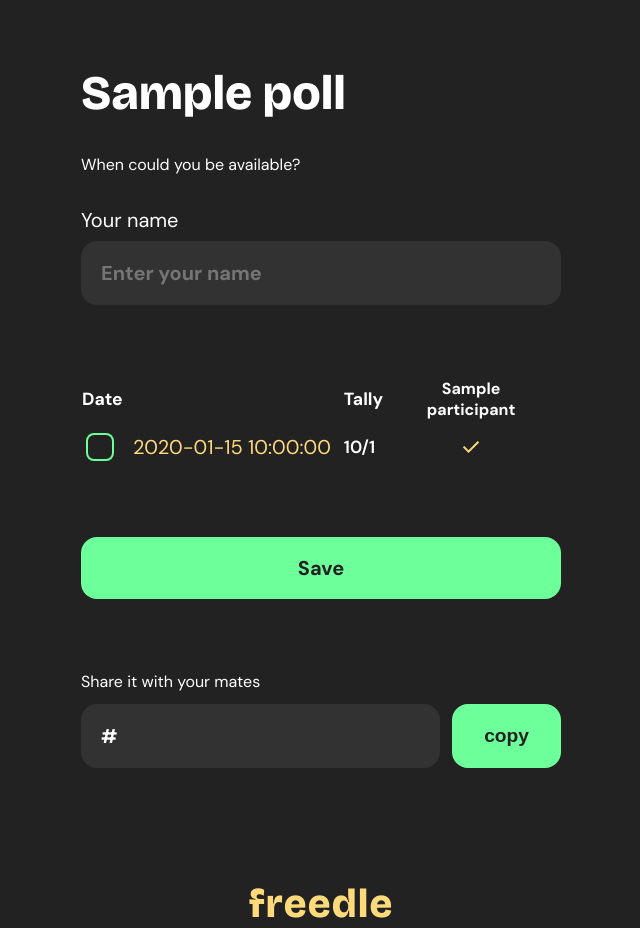
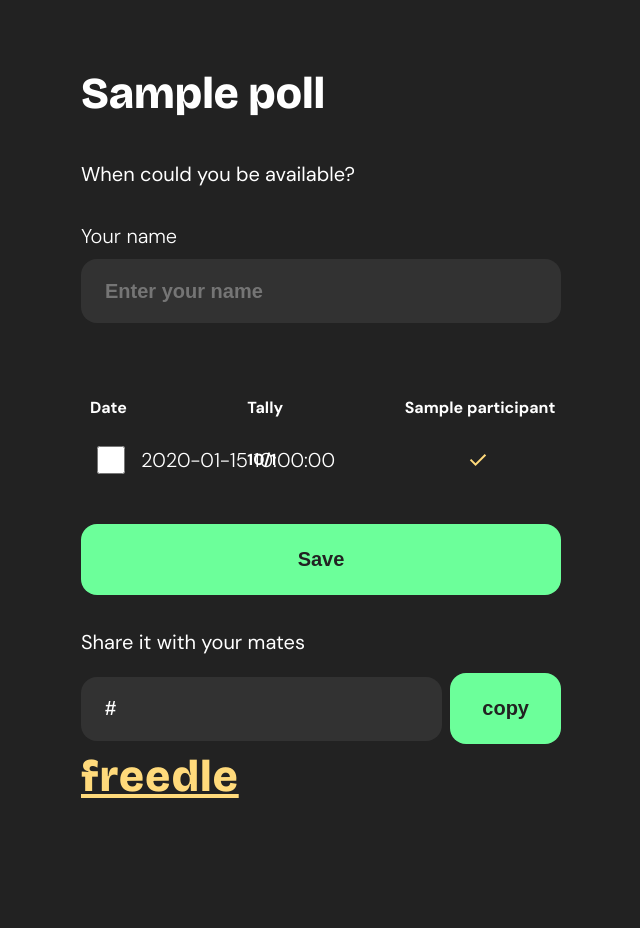
Before and after one commit to vexalist/freedle, a Flask app: template app/templates/poll_response.html in a window 1280 px wide; the page is wider, and only the part inside the window is pictured. Shown: that part, without its empty margins (319-959 px from the left). After the commit the page ends 798 px from the top of that part, so only its background shows below. Run offline with Flask 3, Linux system fonts and the light colour scheme; tables that the repository leaves empty hold one stand-in row (values such as "Sample post"); the template is opened without the code that fills it: values that come from a table or form of the project are taken from there, most other values are stand-ins (such as "Sample title", 1, 10 or a date in 2020).

Commit message:
refactor: implement consistent styling and BEM methodology - Add new styles.css with organized styles and CSS custom properties - Update HTML templates to use semantic class names - Remove inline styles and follow BEM conventions - Update implementation checklist

```diff
--- /dev/null
+++ b/app/static/styles.css
@@ -0,0 +1,364 @@
+/*
+ * Freedle - Main Stylesheet
+ * Organized by component and following BEM naming convention
+ */
+
+/* ==========================================================================
+   Variables & Base Styles
+   ========================================================================== */
+@import url('https://fonts.googleapis.com/css2?family=Bricolage+Grotesque:opsz,wght@12..96,200..800&family=DM+Sans:ital,opsz,wght@0,9..40,100..1000;1,9..40,100..1000&display=swap');
+
+:root {
+  /* Typography */
+  --font-primary: "DM Sans", Helvetica;
+  --font-display: "Bricolage Grotesque", Helvetica;
+
+  /* Font Sizes */
+  --text-xs: 14px;
+  --text-sm: 16px;
+  --text-base: 20px;
+  --text-lg: 24px;
+  --text-xl: 44px;
+
+  /* Font Weights */
+  --weight-light: 300;
+  --weight-regular: 400;
+  --weight-bold: 700;
+  --weight-black: 800;
+
+  /* Colors */
+  --color-bg: rgba(34, 34, 34, 1);
+  --color-surface: rgba(50, 50, 50, 1);
+  --color-primary: rgba(108, 255, 154, 1);
+  --color-primary-hover: #4be87a;
+  --color-accent: rgba(255, 218, 123, 1);
+  --color-text: #fff;
+  --color-text-muted: rgba(141, 141, 141, 1);
+
+  /* Spacing */
+  --space-xs: 8px;
+  --space-sm: 16px;
+  --space-md: 24px;
+  --space-lg: 32px;
+  --space-xl: 40px;
+
+  /* Layout */
+  --container-width: 480px;
+  --participant-col-width: 60px;
+  --results-col-width: 170px;
+
+  /* Border Radius */
+  --radius-sm: 8px;
+  --radius-md: 16px;
+  --radius-full: 50%;
+}
+
+/* ==========================================================================
+   Base Styles
+   ========================================================================== */
+body {
+  background: var(--color-bg);
+  color: var(--color-text);
+  font-family: var(--font-primary);
+  font-size: var(--text-sm);
+  font-weight: var(--weight-light);
+  margin: 0;
+  padding: 0;
+  line-height: 1.5;
+}
+
+/* ==========================================================================
+   Layout Components
+   ========================================================================== */
+.container {
+  max-width: var(--container-width);
+  margin: 0 auto;
+  padding: var(--space-lg) var(--space-sm) 0;
+}
+
+/* ==========================================================================
+   Typography
+   ========================================================================== */
+.heading {
+  font-family: var(--font-display);
+  font-weight: var(--weight-black);
+  font-size: var(--text-xl);
+  margin-bottom: var(--space-lg);
+}
+
+.heading--home {
+  text-align: center;
+  color: var(--color-accent);
+  margin-top: var(--space-xl);
+  letter-spacing: 1px;
+}
+
+.text {
+  font-family: var(--font-primary);
+  font-size: var(--text-sm);
+  font-weight: var(--weight-light);
+}
+
+.text--large {
+  font-size: var(--text-base);
+  font-weight: var(--weight-regular);
+}
+
+.text--bold {
+  font-weight: var(--weight-bold);
+}
+
+/* ==========================================================================
+   Form Elements
+   ========================================================================== */
+.form__label {
+  display: block;
+  font-size: var(--text-base);
+  margin-bottom: var(--space-xs);
+  margin-top: var(--space-lg);
+}
+
+.form__label--inline {
+  margin: 0;
+  padding: 0;
+}
+
+.form__input {
+  background: var(--color-surface);
+  border-radius: var(--radius-md);
+  padding: var(--space-md);
+  font-size: var(--text-base);
+  font-weight: var(--weight-bold);
+  color: var(--color-text);
+  border: none;
+  width: 100%;
+  margin-bottom: var(--space-lg);
+  height: 64px;
+  box-sizing: border-box;
+}
+
+.form__input--readonly {
+  background: var(--color-surface);
+  cursor: default;
+}
+
+.form__checkbox {
+  width: 28px;
+  height: 28px;
+  accent-color: var(--color-primary);
+  margin: 0;
+  flex-shrink: 0;
+}
+
+/* ==========================================================================
+   Buttons
+   ========================================================================== */
+.btn {
+  display: inline-block;
+  padding: var(--space-md) var(--space-lg);
+  border-radius: var(--radius-md);
+  font-size: var(--text-base);
+  font-weight: var(--weight-bold);
+  text-align: center;
+  cursor: pointer;
+  transition: background-color 0.2s;
+  border: none;
+  text-decoration: none;
+}
+
+.btn--primary {
+  background: var(--color-primary);
+  color: var(--color-bg);
+}
+
+.btn--primary:hover {
+  background: var(--color-primary-hover);
+}
+
+.btn--full {
+  width: 100%;
+}
+
+/* ==========================================================================
+   Calendar Component
+   ========================================================================== */
+.calendar {
+  background: var(--color-surface);
+  border-radius: var(--radius-md);
+  padding: var(--space-md) var(--space-sm) var(--space-lg);
+  margin-bottom: var(--space-lg);
+}
+
+.calendar__header {
+  display: flex;
+  align-items: center;
+  justify-content: space-between;
+  font-weight: var(--weight-bold);
+  margin-bottom: var(--space-sm);
+}
+
+.calendar__nav {
+  background: var(--color-bg);
+  border-radius: var(--radius-full);
+  width: 48px;
+  height: 48px;
+  display: flex;
+  align-items: center;
+  justify-content: center;
+  cursor: pointer;
+  border: none;
+  color: var(--color-text);
+  margin-left: var(--space-xs);
+}
+
+.calendar__table {
+  width: 100%;
+  border-collapse: separate;
+  border-spacing: var(--space-xs);
+  text-align: center;
+  table-layout: fixed;
+}
+
+.calendar__cell {
+  aspect-ratio: 1/1;
+  min-width: 32px;
+  max-width: 48px;
+  border-radius: var(--radius-full);
+  cursor: pointer;
+  text-align: center;
+  vertical-align: middle;
+  padding: 0;
+  box-sizing: border-box;
+  transition: background 0.15s, color 0.15s;
+  overflow: hidden;
+  background: none;
+  height: 44px;
+}
+
+.calendar__cell--selected {
+  background: var(--color-primary);
+  color: var(--color-bg);
+  font-weight: var(--weight-bold);
+}
+
+.calendar__cell--disabled {
+  opacity: 0.5;
+  cursor: not-allowed;
+}
+
+/* ==========================================================================
+   Results Table
+   ========================================================================== */
+.results {
+  margin-top: var(--space-lg);
+}
+
+.results__container {
+  overflow-x: auto;
+  margin: 0 -16px;
+  padding: 0 16px;
+}
+
+.results__table {
+  width: 100%;
+  border-collapse: separate;
+  border-spacing: var(--space-xs);
+  table-layout: fixed;
+}
+
+.results__header {
+  font-weight: var(--weight-bold);
+  text-align: left;
+  padding-bottom: var(--space-xs);
+  white-space: nowrap;
+}
+
+.results__cell {
+  padding: var(--space-xs);
+  text-align: center;
+  white-space: nowrap;
+}
+
+.results__tally {
+  font-weight: var(--weight-bold);
+  margin-top: var(--space-xs);
+}
+
+.results__tally--full {
+  color: var(--color-primary);
+}
+
+.date-option {
+  display: flex;
+  align-items: center;
+  gap: var(--space-sm);
+}
+
+/* ==========================================================================
+   Share Component
+   ========================================================================== */
+.share {
+  margin-top: var(--space-lg);
+}
+
+.share__row {
+  display: flex;
+  gap: var(--space-xs);
+  align-items: center;
+}
+
+.share__row .form__input {
+  margin-bottom: 0;
+}
+
+/* ==========================================================================
+   Utilities
+   ========================================================================== */
+.u-text-center {
+  text-align: center;
+}
+
+.u-mt-lg {
+  margin-top: var(--space-lg);
+}
+
+.u-mb-lg {
+  margin-bottom: var(--space-lg);
+}
+
+.u-mb-sm {
+  margin-bottom: var(--space-sm);
+}
+
+.icon-middle {
+  vertical-align: middle;
+}
+
+/* ==========================================================================
+   Media Queries
+   ========================================================================== */
+@media (max-width: 600px) {
+  .container {
+    padding: var(--space-md) 4px 0;
+  }
+
+  .heading {
+    font-size: 2.2rem;
+  }
+
+  .form__input {
+    font-size: 1.3rem;
+  }
+
+  .calendar__header {
+    font-size: 1.2rem;
+  }
+
+  .btn {
+    font-size: 1.3rem;
+  }
+
+  .heading--home {
+    font-size: 1.5rem;
+  }
+}
--- a/app/templates/poll_response.html
+++ b/app/templates/poll_response.html
@@ -4,46 +4,49 @@
     <meta charset="UTF-8">
     <meta name="viewport" content="width=device-width, initial-scale=1.0">
     <title>{{ poll.event_title }} | Freedle</title>
-    <link rel="stylesheet" href="/static/styleguide.css">
+    <link rel="stylesheet" href="/static/styles.css">
 </head>
 <body>
     <div class="container">
-        <h1 class="page-title">{{ poll.event_title }}</h1>
-        <p class="margin-bottom-32" style="font-family: var(--medium-font-family); font-size: var(--medium-font-size);">When could you be available?</p>
+        <h1 class="heading">{{ poll.event_title }}</h1>
+        <p class="text text--large u-mb-lg">When could you be available?</p>
         {% if error %}
-            <div class="error-message">{{ error }}</div>
+            <div class="text text--large">{{ error }}</div>
         {% endif %}
         <form method="POST">
-            <label for="name">Your name</label>
-            <input id="name" name="name" class="input-box" type="text" maxlength="40" placeholder="Enter your name" required>
-            <div class="margin-top-32">
-                <div class="results-table-container">
-                    <table class="results-table">
+            <label for="name" class="form__label">Your name</label>
+            <input id="name" name="name" class="form__input" type="text" maxlength="40" placeholder="Enter your name" required>
+
+            <div class="results u-mt-lg">
+                <div class="results__container">
+                    <table class="results__table">
                         <thead>
                             <tr>
-                                <th class="results-th">Date</th>
+                                <th class="results__header">Date</th>
                                 {% if participants|length > 0 %}
-                                <th class="results-th">Tally</th>
+                                <th class="results__header">Tally</th>
                                 {% endif %}
                                 {% for participant in participants %}
-                                <th class="participant-header">{{ participant }}</th>
+                                <th class="results__header">{{ participant }}</th>
                                 {% endfor %}
                             </tr>
                         </thead>
                         <tbody>
                             {% for date_idx in range(date_options|length) %}
                             <tr>
-                                <td class="results-td">
-                                    <div style="display: flex; align-items: center; gap: 16px;">
-                                        <input type="checkbox" id="date-{{ loop.index }}" name="dates" value="{{ date_options[date_idx].date_option }}">
-                                        <label for="date-{{ loop.index }}" style="margin: 0; padding: 0;">{{ format_date_option(date_options[date_idx].date_option) }}</label>
+                                <td class="results__cell">
+                                    <div class="date-option">
+                                        <input type="checkbox" id="date-{{ loop.index }}" name="dates" value="{{ date_options[date_idx].date_option }}" class="form__checkbox">
+                                        <label for="date-{{ loop.index }}" class="form__label form__label--inline">{{ format_date_option(date_options[date_idx].date_option) }}</label>
                                     </div>
                                 </td>
                                 {% if participants|length > 0 %}
-                                <td class="results-tally {% if grid[date_idx]|sum == participants|length and participants|length > 0 %}full{% else %}partial{% endif %}">{{ grid[date_idx]|sum }}/{{ participants|length }}</td>
+                                <td class="results__tally {% if grid[date_idx]|sum == participants|length and participants|length > 0 %}results__tally--full{% endif %}">
+                                    {{ grid[date_idx]|sum }}/{{ participants|length }}
+                                </td>
                                 {% endif %}
                                 {% for part_idx in range(participants|length) %}
-                                <td class="participant-cell">
+                                <td class="results__cell">
                                     {% if grid[date_idx][part_idx] %}
                                         <img src="/static/icons/available.svg" alt="Available" width="32" height="32" class="icon-middle" />
                                     {% else %}
@@ -57,16 +60,16 @@
                     </table>
                 </div>
             </div>
-            <button class="done-btn margin-top-32" type="submit">Save</button>
+            <button class="btn btn--primary btn--full u-mt-lg" type="submit">Save</button>
         </form>
-        <div class="margin-40-0-24-0">
-            <div class="margin-bottom-12" style="font-family: var(--medium-font-family); font-size: var(--medium-font-size);">Share it with your mates</div>
-            <div class="share-row">
-                <input id="poll-url" class="input-box poll-url" type="text" value="{{ poll_url }}" readonly>
-                <button id="copy-btn" type="button" class="copy-btn">copy</button>
+        <div class="share u-mt-lg">
+            <div class="text text--large u-mb-sm">Share it with your mates</div>
+            <div class="share__row">
+                <input id="poll-url" class="form__input form__input--readonly" type="text" value="{{ poll_url }}" readonly>
+                <button id="copy-btn" type="button" class="btn btn--primary">copy</button>
             </div>
         </div>
-        <a href="/create" class="logo logo-link">freedle</a>
+        <a href="/" class="heading heading--home">freedle</a>
     </div>
     <script>
         document.getElementById('copy-btn').onclick = function() {
```
Also changed, not shown: app/templates/create_poll.html (+25 -32 lines), app/templates/home.html (+4 -4 lines), context/implementationChecklist.md (+43 -33 lines).
